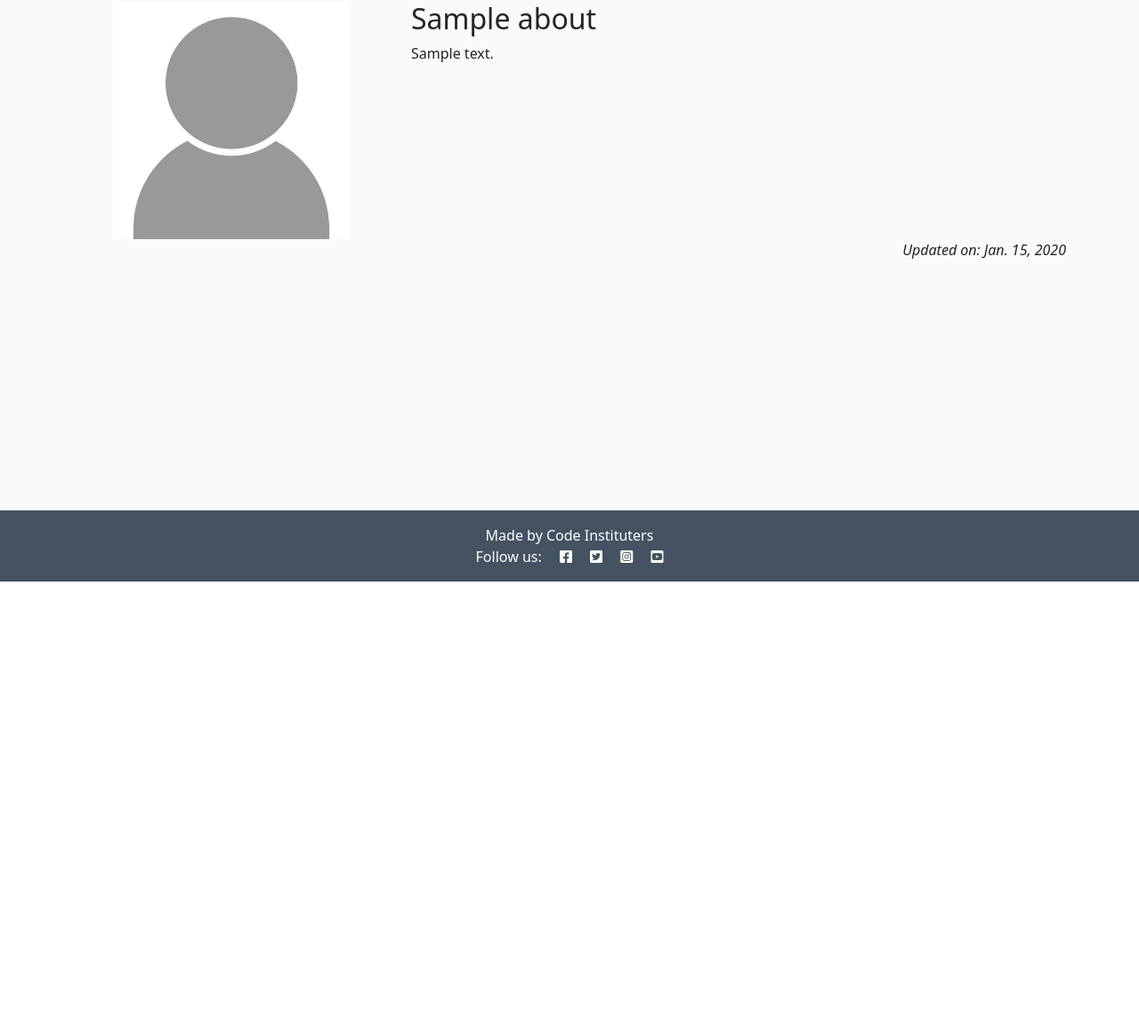
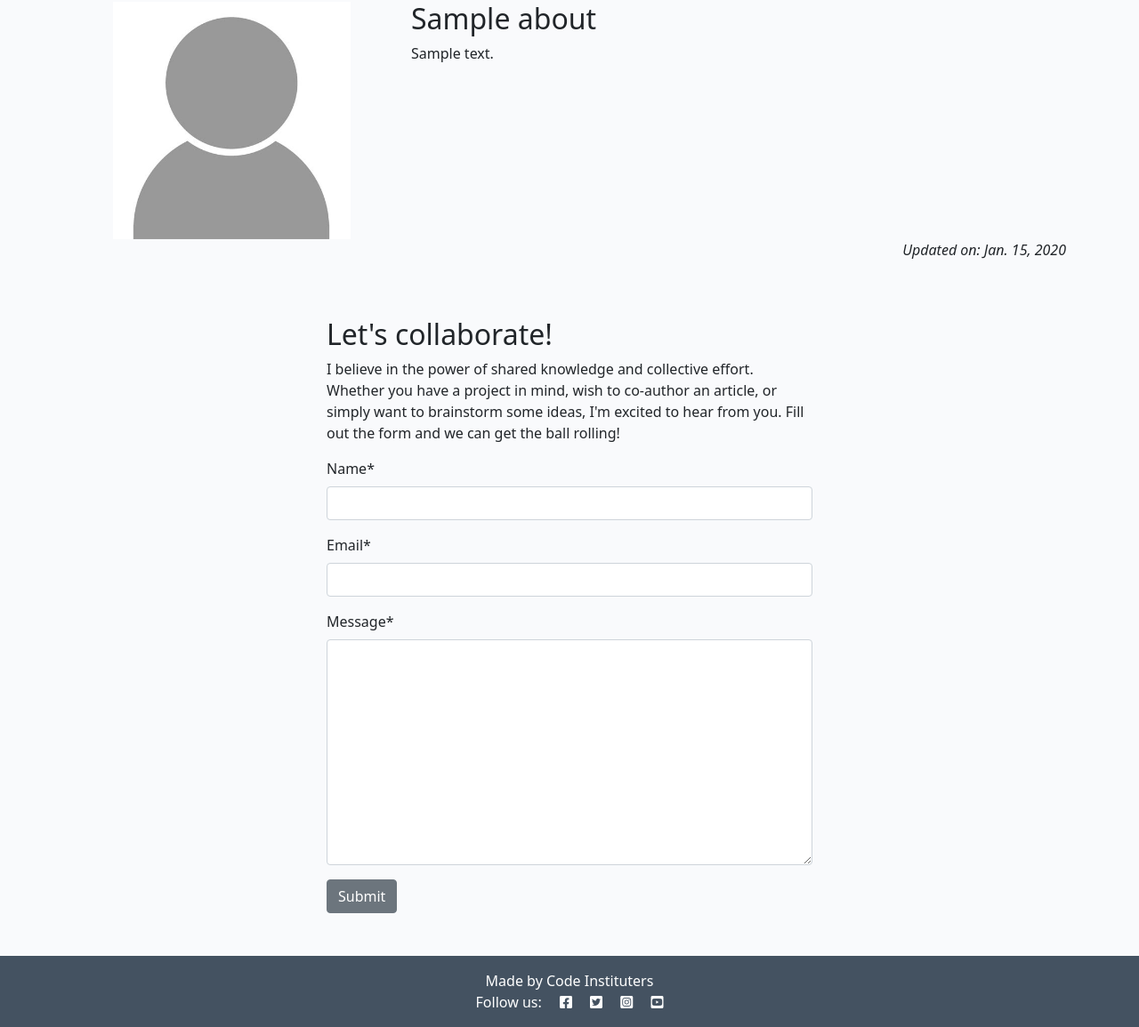
Before and after one commit to CsClown/django-blog, a Django app: page /about/ in a window 1280 px wide. Shown: the part 146-1301 px from the top of the page at 89% size. Before the commit the page ends 800 px from the top, so only its background shows below. Run offline with Django 4.2, Linux system fonts and the light colour scheme; tables that the repository leaves empty hold one stand-in row (values such as "Sample post"); some libraries are stand-ins or nearby versions.

Commit message:
addewd comment CRUD

```diff
--- /dev/null
+++ b/about/forms.py
@@ -0,0 +1,8 @@
+from .models import CollaborateRequest
+from django import forms
+
+class CollaborateForm(forms.ModelForm):
+
+    class Meta:
+        model = CollaborateRequest
+        fields = ('name','email', 'message',)
--- a/about/models.py
+++ b/about/models.py
@@ -12,3 +12,12 @@ class About(models.Model):
 
     class Meta:
         ordering = ['-updated_on']
+
+class CollaborateRequest(models.Model):
+    name = models.CharField(max_length=200)
+    email = models.EmailField()
+    message = models.TextField()
+    read = models.BooleanField(default=False)
+
+    def __str__(self):
+        return f"Collaboration request from {self.name}"
--- a/about/templates/about/about.html
+++ b/about/templates/about/about.html
@@ -1,6 +1,8 @@
 {% extends 'base.html' %}
 {% block content %}
 {% load static %}
+{% load crispy_forms_tags %}
+
 <div class="container mt-5">
     <div class="row">
         <div class="col-4 text-center">
@@ -18,6 +20,34 @@
             <!-- Updated on field goes in here -->
             <p class="text-end"><em>Updated on: {{ about.updated_on }} </em></p>
         </div>
-      </div>
+    </div>
+
+    <!-- Collaborate section-->
+
+    <div class="row justify-content-center">
+        <div class="col-12 col-md-6 my-5">
+            <h2>Let's collaborate!</h2>
+            <p>I believe in the power of shared knowledge and collective effort.
+                Whether you have a project in mind, wish to co-author
+                an article, or simply want to brainstorm some ideas,
+                I'm excited to hear from you. Fill out the form
+                and we can get the ball rolling!</p>
+
+            <!-- add your form here. Your submit button should
+                                have the classes of btn, btn-secondary -->
+
+
+
+
+                <form method="post">
+                    {{ collaborate_form | crispy }}
+                    {% csrf_token %}
+                    <button type="submit"
+                    class="btn btn-secondary">Submit</button>
+                </form>
+
+
+        </div>
+    </div>
 </div>
 {% endblock content %}
--- a/about/views.py
+++ b/about/views.py
@@ -1,5 +1,7 @@
 from django.shortcuts import render, Http404
 from .models import About
+from django.contrib import messages
+from .forms import CollaborateForm
 
 # Create your views here.
 def about_view(request):
@@ -17,13 +19,29 @@ def about_view(request):
     """
 
     about = About.objects.first()
+    collaborate_form = CollaborateForm()
 
     if about is None:
         raise Http404('About Me page not found')
 
+    if request.method == "POST":
+        print("received a POST request")
+        collaborate_form = CollaborateForm(data = request.POST)
+        if collaborate_form.is_valid():
+            collaboration_request = collaborate_form.save()
+            messages.add_message(
+                request, messages.SUCCESS,
+                'Collaboration request received! I endeavour to respond within 2 working days.'
+            )
+
+
+
     return render(
         request,
         "about/about.html",
-        {"about": about},
+        {
+            "about": about,
+            "collaborate_form" : collaborate_form
+        },
 
     )
--- a/blog/urls.py
+++ b/blog/urls.py
@@ -4,4 +4,8 @@ from django.urls import path
 urlpatterns = [
     path('', views.PostList.as_view(), name = 'home'),
     path('<slug:slug>/', views.post_detail, name='post_detail'),
+    path('<slug:slug>/edit_comment/<int:comment_id>',
+         views.comment_edit, name='comment_edit'),
+    path('<slug:slug>/delete_comment/<int:comment_id>',
+         views.comment_delete, name='comment_delete'),
 ]
--- a/codestar/settings.py
+++ b/codestar/settings.py
@@ -28,7 +28,7 @@ TEMPLATES_DIR = os.path.join(BASE_DIR, "templates")
 SECRET_KEY = os.environ.get('SECRET_KEY')
 
 # SECURITY WARNING: don't run with debug turned on in production!
-DEBUG = True
+DEBUG = False
 
 ALLOWED_HOSTS = ['8000-csclown-djangoblog-anzo7s0mt4u.ws.codeinstitute-ide.net','.herokuapp.com']
 
--- a/static/js/script.js
+++ /dev/null
@@ -1 +0,0 @@
-console.log("ye, wassup")
--- a/templates/base.html
+++ b/templates/base.html
@@ -114,7 +114,9 @@
     <script src="https://cdn.jsdelivr.net/npm/bootstrap@5.0.1/dist/js/bootstrap.bundle.min.js"
         integrity="sha384-gtEjrD/SeCtmISkJkNUaaKMoLD0//ElJ19smozuHV6z3Iehds+3Ulb9Bn9Plx0x4" crossorigin="anonymous">
         </script>
-    <script src="{% static 'js/script.js' %}"></script>
+
+    {% block extras %}
+    {% endblock %}
 </body>
 
 </html>
```
Also changed, not shown: about/admin.py (+13 -1 lines), blog/templates/blog/post_detail.html (+35 -0 lines), blog/views.py (+46 -2 lines), static/js/comments.js (added, +45 -0 lines), about/migrations/0002_collaboraterequest_alter_about_options.py (added).
